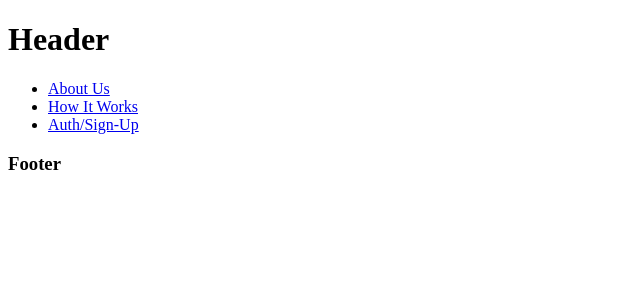
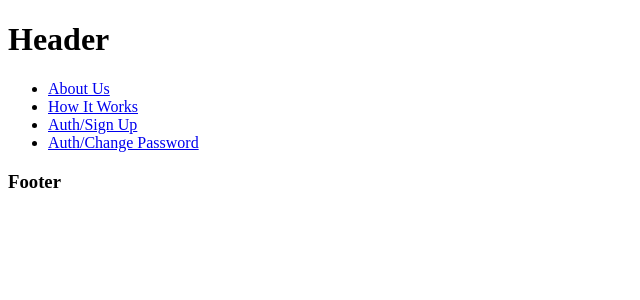
Before and after one commit to jayson1216/BookStoreApp, an Angular app: page / in a window 1280 px wide. Shown: the top 300 px of the page, without its empty margins (0-640 px from the left). Built offline with nearby package versions, Linux system fonts and the light colour scheme.

Commit message:
Add Change password to Router

```diff
--- a/src/app/app-routing.module.ts
+++ b/src/app/app-routing.module.ts
@@ -5,13 +5,15 @@ import { AboutUsComponent } from './about-us/about-us.component';
 import { HowItWorksComponent } from './how-it-works/how-it-works.component';
 import { AuthComponent } from './auth/auth.component';
 import { SignupComponent } from './auth/components/signup/signup.component';
+import { ChangePasswordComponent } from './auth/components/change-password/change-password.component';
 
 const routes: Routes = [
   { path: 'about-us', component: AboutUsComponent },
   { path: 'how-it-works', component: HowItWorksComponent },
   {
     path: 'auth', component: AuthComponent, children: [
-      { path: 'sign-up', component: SignupComponent }
+      { path: 'sign-up', component: SignupComponent },
+      { path: 'change-password', component: ChangePasswordComponent }
     ]
   }];
 
--- a/src/app/app.component.html
+++ b/src/app/app.component.html
@@ -2,7 +2,8 @@
 <ul>
     <li><a routerLink="about-us">About Us</a></li>
     <li><a routerLink="how-it-works">How It Works</a></li>
-    <li><a routerLink="auth/sign-up">Auth/Sign-Up</a></li>
+    <li><a routerLink="auth/sign-up">Auth/Sign Up</a></li>
+    <li><a routerLink="auth/change-password">Auth/Change Password</a></li>
 </ul>
 <router-outlet></router-outlet>
 <h3>Footer</h3>
```
